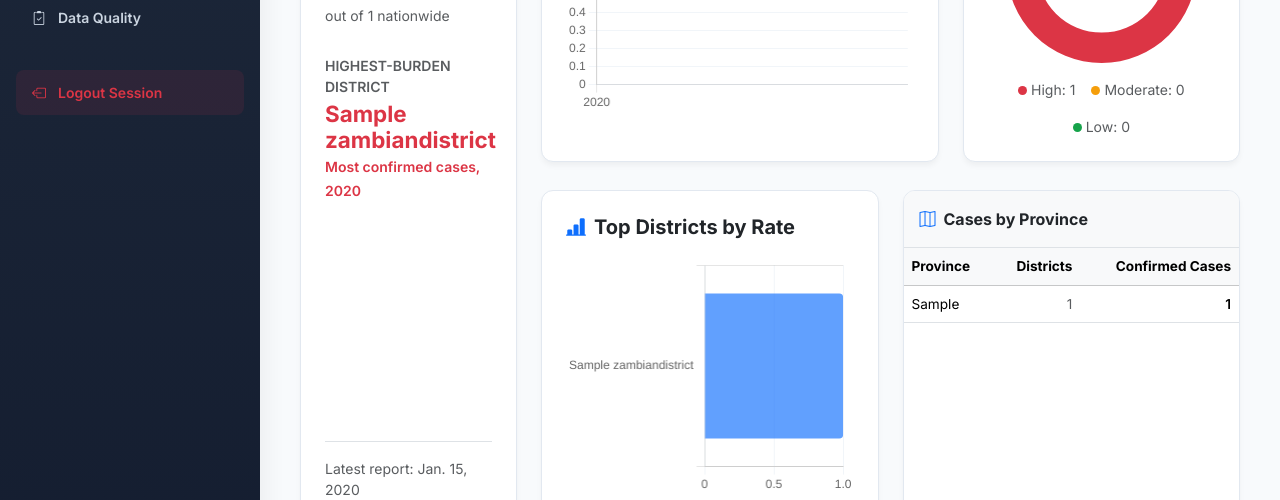
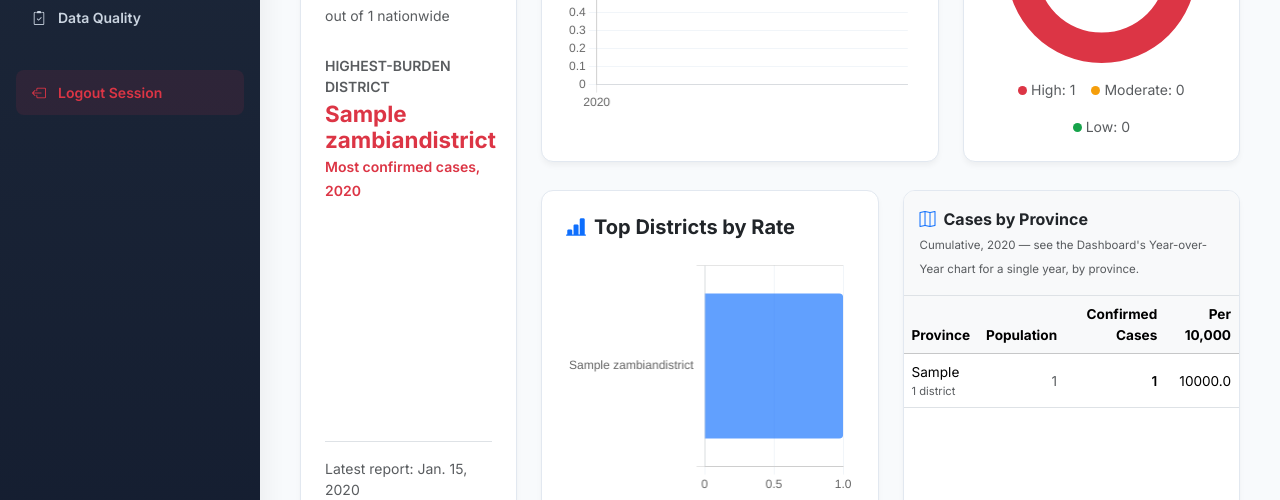
Before and after one commit to LadyStephania/Malaria-analytics-, a Django app: page /dashboard/ in a window 1280 px wide. Shown: the part 339-839 px from the top of the page. Run offline with Django 5.2, Linux system fonts and the light colour scheme; a user stored in the database is signed in; tables that the repository leaves empty hold one stand-in row (values such as "Sample post"); grey boxes are pictures that could not be loaded.

Commit message:
Add province population and incidence rate, cumulative and per-year
"Cases by Province" now shows population and cases-per-10,000 (not
just a raw case count), using each province's real population - the
sum of its districts' 2022 census figures, since there's no separate
province-population field. Added a _province_populations() helper
computed directly from ZambianDistrict (not through
IntegratedMalariaData, which would double-count a district's
population once per reporting period it has a record for).

Answers "how many people got malaria in a province, in which year,
against how many people" two ways:
- Dashboard's province table: cumulative across the whole data_year_range
- The year drill-down page (/dashboard/year/<year>/) now also breaks
  the clicked year down by province, so a single year's rate is
  answerable without averaging across the full history

Sanity-checked: summed province populations come to ~19.69M, matching
Zambia's real 2022 census total (~19.6M) almost exactly, and
provincial incidence rankings are consistent between the cumulative
and single-year views (Northwestern/Western/Luapula highest,
Lusaka/Southern lowest, matching the district-level pattern already
established).

Co-Authored-By: Claude Sonnet 5 <noreply@anthropic.com>

```diff
--- a/core_project/malaria/templates/dashboard.html
+++ b/core_project/malaria/templates/dashboard.html
@@ -122,20 +122,24 @@
             </div>
             <div class="col-12 col-xl-6">
                 <div class="premium-card h-100 mb-0 p-0 overflow-hidden">
-                    <div class="p-3 bg-light border-bottom fw-bold text-dark d-flex align-items-center gap-2">
-                        <i class="bi bi-map text-primary"></i> Cases by Province
+                    <div class="p-3 bg-light border-bottom">
+                        <div class="fw-bold text-dark d-flex align-items-center gap-2">
+                            <i class="bi bi-map text-primary"></i> Cases by Province
+                        </div>
+                        {% if data_year_range %}<span class="text-muted" style="font-size: 0.72rem;">Cumulative, {{ data_year_range }} &mdash; see the Dashboard's Year-over-Year chart for a single year, by province.</span>{% endif %}
                     </div>
                     <div class="table-responsive" style="max-height: 260px;">
                         <table class="table align-middle m-0" style="font-size: 0.85rem;">
                             <thead class="table-light">
-                                <tr><th>Province</th><th class="text-end">Districts</th><th class="text-end">Confirmed Cases</th></tr>
+                                <tr><th>Province</th><th class="text-end">Population</th><th class="text-end">Confirmed Cases</th><th class="text-end">Per 10,000</th></tr>
                             </thead>
                             <tbody>
                                 {% for row in province_rollup %}
                                 <tr>
-                                    <td>{{ row.district__province }}</td>
-                                    <td class="text-end text-muted">{{ row.districts }}</td>
+                                    <td>{{ row.district__province }}<span class="text-muted d-block" style="font-size:0.7rem;">{{ row.districts }} district{{ row.districts|pluralize }}</span></td>
+                                    <td class="text-end text-muted">{% if row.population %}{{ row.population|floatformat:0 }}{% else %}&mdash;{% endif %}</td>
                                     <td class="text-end fw-semibold">{{ row.cases }}</td>
+                                    <td class="text-end">{% if row.incidence_per_10k is not None %}{{ row.incidence_per_10k }}{% else %}&mdash;{% endif %}</td>
                                 </tr>
                                 {% endfor %}
                             </tbody>
--- a/core_project/malaria/views.py
+++ b/core_project/malaria/views.py
@@ -88,6 +88,24 @@ def _classify_burden(cases, population):
     elif cases >= 50:
         return 'Moderate Burden', 'warning', None
     return 'Low Burden', 'success', None
+
+
+def _province_populations():
+    """
+    {province: total_population}, summed from each province's real district
+    populations (ZambianDistrict.population, sourced from the 2022 census —
+    see the district-coordinate fix earlier). There's no separate
+    province-population field; a province's population IS the sum of its
+    districts', so this is computed directly from ZambianDistrict rather than
+    through IntegratedMalariaData (which would double-count a district's
+    population once per reporting period it has a record for).
+    """
+    rollup = (
+        ZambianDistrict.objects
+        .values('province')
+        .annotate(population=Sum('population'))
+    )
+    return {row['province']: row['population'] or 0 for row in rollup}
 
 
 def _fetch_forecast_days(lat, lon):
@@ -286,12 +304,19 @@ def dashboard_view(request):
 
     # Confirmed cases grouped by province — a coarser, real aggregate for anyone
     # who wants a provincial view rather than scanning all 116 districts.
+    # Population-adjusted the same way the district hotspot map is: cases per
+    # 10,000 residents, using each province's real summed district population.
+    province_populations = _province_populations()
     province_rollup = list(
         IntegratedMalariaData.objects
         .values('district__province')
         .annotate(cases=Sum('rdt_confirmations'), districts=Count('district_id', distinct=True))
         .order_by('-cases')
     )
+    for row in province_rollup:
+        pop = province_populations.get(row['district__province'], 0)
+        row['population'] = pop
+        row['incidence_per_10k'] = round(row['cases'] / pop * 10000, 1) if pop else None
 
     # Top 8 districts by the same rank the hotspot list uses, for a compact bar
     # chart alongside it.
@@ -361,6 +386,23 @@ def year_breakdown_view(request, year):
         .annotate(cases=Sum('rdt_confirmations'))
         .order_by('-cases')
     )
+
+    # Same year's cases, one level up — by province, population-adjusted, so
+    # "how many people got malaria in a province in this specific year, against
+    # how many people live there" is answerable without averaging across years.
+    province_populations = _province_populations()
+    province_rows = list(
+        IntegratedMalariaData.objects
+        .filter(reporting_year=year)
+        .values('district__province')
+        .annotate(cases=Sum('rdt_confirmations'), districts=Count('district_id', distinct=True))
+        .order_by('-cases')
+    )
+    for row in province_rows:
+        pop = province_populations.get(row['district__province'], 0)
+        row['population'] = pop
+        row['incidence_per_10k'] = round(row['cases'] / pop * 10000, 1) if pop else None
+
     context = {
         'year': year,
         'rows': rows,
@@ -368,6 +410,7 @@ def year_breakdown_view(request, year):
         'district_labels_json': json.dumps([r['district__name'] for r in rows]),
         'district_cases_json': json.dumps([r['cases'] or 0 for r in rows]),
         'district_ids_json': json.dumps([r['district_id'] for r in rows]),
+        'province_rows': province_rows,
     }
     return render(request, 'year_breakdown.html', context)
 
```
Also changed, not shown: core_project/malaria/templates/year_breakdown.html (+23 -0 lines).
